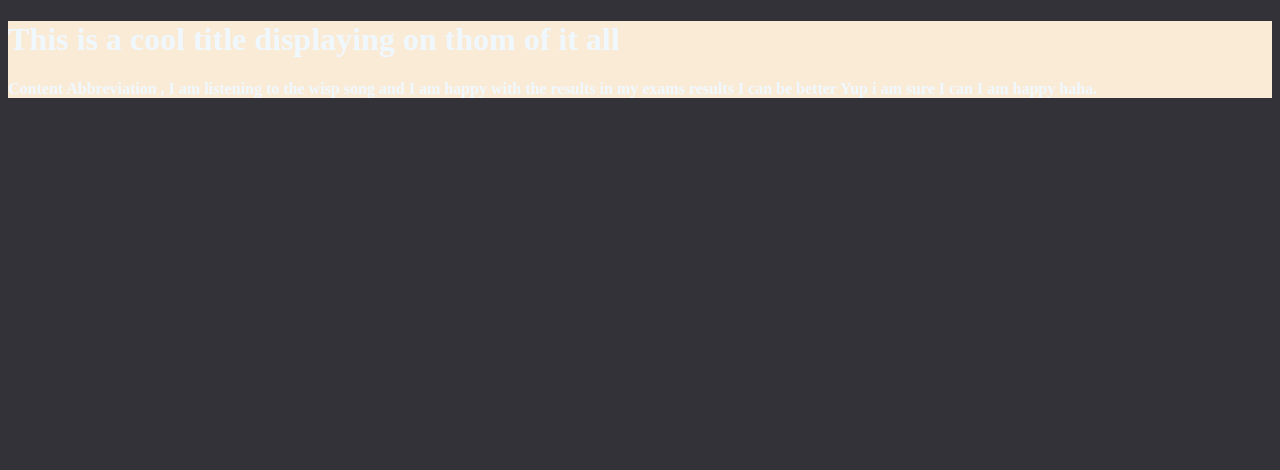
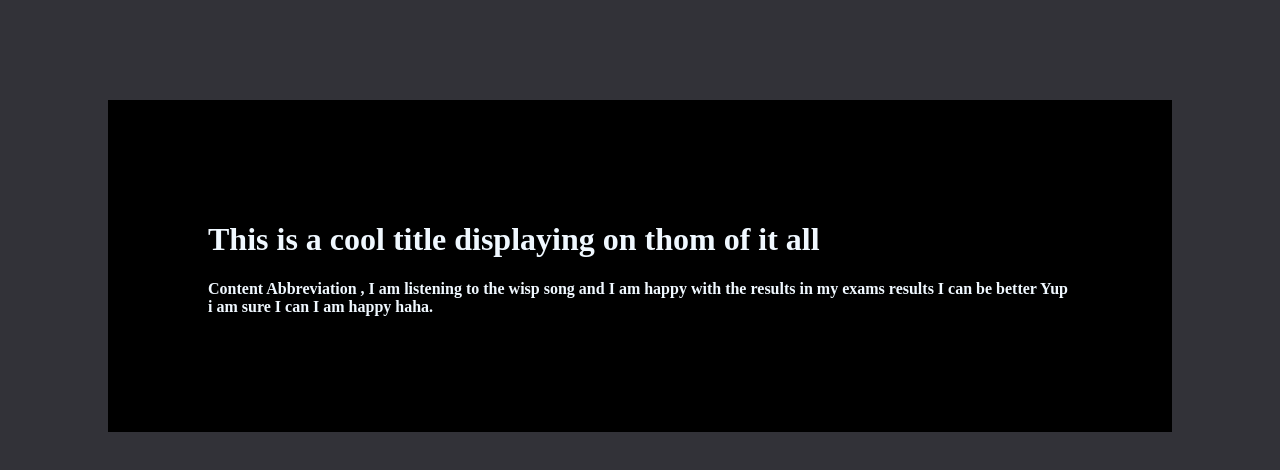
Before and after one commit to s-Woq/git-and-Github-practice, a plain HTML site: page page_blogst.html in a window 1280 px wide. Drawn offline with Linux system fonts and the light colour scheme.

Commit message:
This is the last change made using -am command

```diff
--- a/css/styles_blogspot.css
+++ b/css/styles_blogspot.css
@@ -7,6 +7,9 @@ body{
 #container-of-all{
     position:relative;
     justify-content: center;
-    background-color: antiquewhite;
+    background-color: rgb(0, 0, 0);
+    padding: 100px;
+    margin:100px;
 
 }
+/* just a quick comment here */
```
Also changed, not shown: page_blogst.html (+1 -0 lines).
